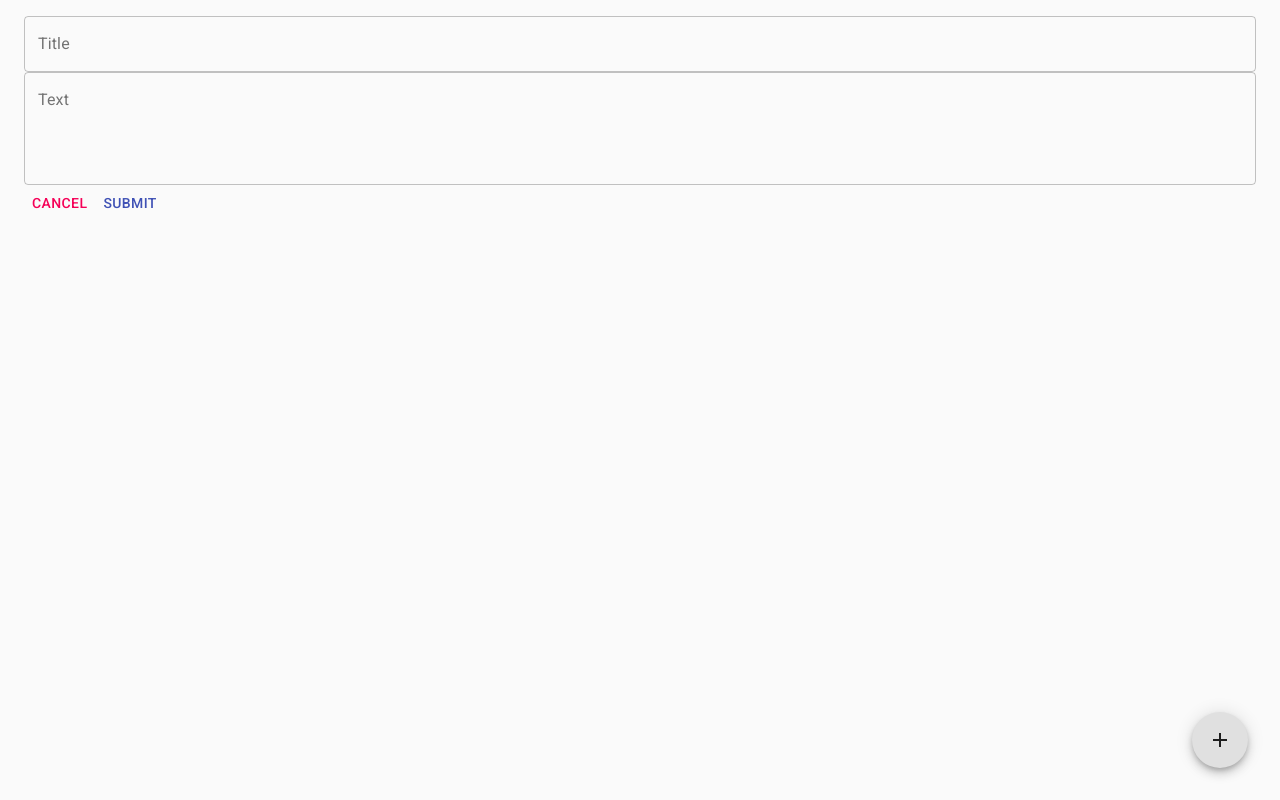
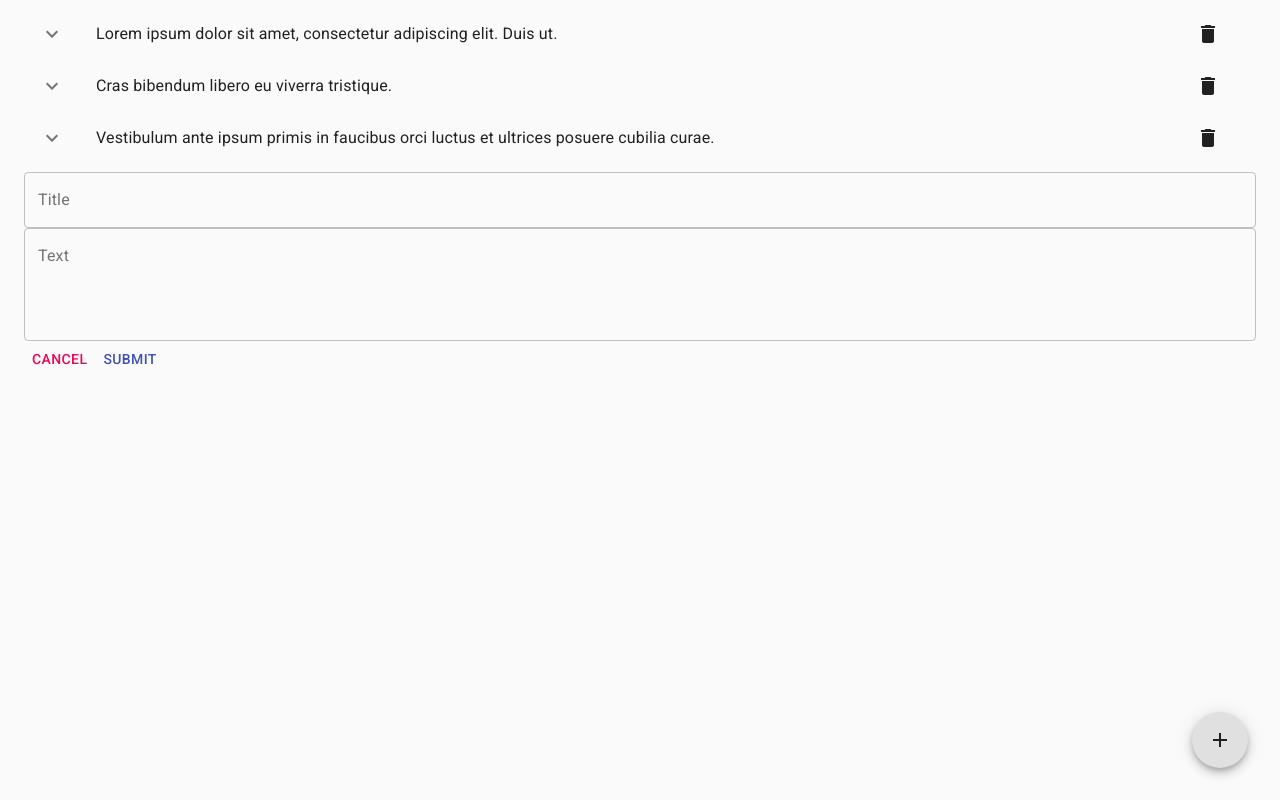
Before and after one commit to sangminw0605/quicknote-app, a React (Create React App) app: page / in a window 1280 px wide. Built offline with nearby package versions, Linux system fonts and the light colour scheme.

Commit message:
Re-entered sample data for notes

```diff
--- a/src/App.js
+++ b/src/App.js
@@ -8,7 +8,23 @@
   constructor(props) {
     super(props);
     this.state = {
-      notes: [ /* Data not shown to save space */ ],
+      notes: [
+        {
+          id: "5c83c052-60da-425f-a302-9d4735a9d6ae",
+          title: "Lorem ipsum dolor sit amet, consectetur adipiscing elit. Duis ut.",
+          text: "In orci urna, feugiat sed est id, sodales pharetra nisl. Etiam mollis vehicula imperdiet. In iaculis convallis leo, a pretium erat rutrum in. Ut lacus sem, lobortis id lacinia nec, imperdiet at quam. Etiam ut risus ligula. Mauris ac enim ut purus iaculis lobortis. Donec euismod vel risus ac blandit. Sed in odio enim. Aliquam dolor nibh, luctus a fermentum dignissim, ornare nec enim. Sed posuere in arcu eu ultricies.",
+        },
+        {
+          id: "8fd80679-73ff-4425-ae6d-cffe4463d64f",
+          title: "Cras bibendum libero eu viverra tristique.",
+          text: "Sed et elit id ex lobortis dictum sed vel ex. Mauris id massa interdum, maximus nisl sed, dignissim magna. Donec eu leo varius, malesuada mauris fringilla, porta erat. Nullam consequat auctor tincidunt. Mauris eget lacus ex. Aliquam nibh sem, placerat at nunc at, fringilla auctor dolor. Aliquam eros elit, tempor ut erat eget, interdum porta lacus. Suspendisse in bibendum enim.",
+        },
+        {
+          id: "95747b61-c935-45e9-a156-325307bade96",
+          title: "Vestibulum ante ipsum primis in faucibus orci luctus et ultrices posuere cubilia curae.",
+          text: "Praesent eleifend, lectus non molestie dictum, arcu sapien accumsan eros, sodales dapibus dolor lacus in dolor. Fusce blandit augue condimentum eros luctus ullamcorper. Praesent hendrerit nunc a augue tempor finibus. Morbi ultricies lectus ac risus hendrerit, a aliquam ante tincidunt. Suspendisse viverra iaculis consequat. Nam nec consectetur diam. Cras porta metus in nibh facilisis interdum. Aenean lobortis feugiat enim quis molestie. Suspendisse ultrices bibendum volutpat. Praesent et orci est. Pellentesque ut fringilla nibh. Donec vel pretium nisl. Praesent varius, magna sit amet mollis rutrum, urna lacus rutrum magna, in cursus lectus massa id lorem. Etiam risus enim, fringilla sit amet lectus at, condimentum maximus nulla.",
+        },
+      ],
     };
   }
 
```
